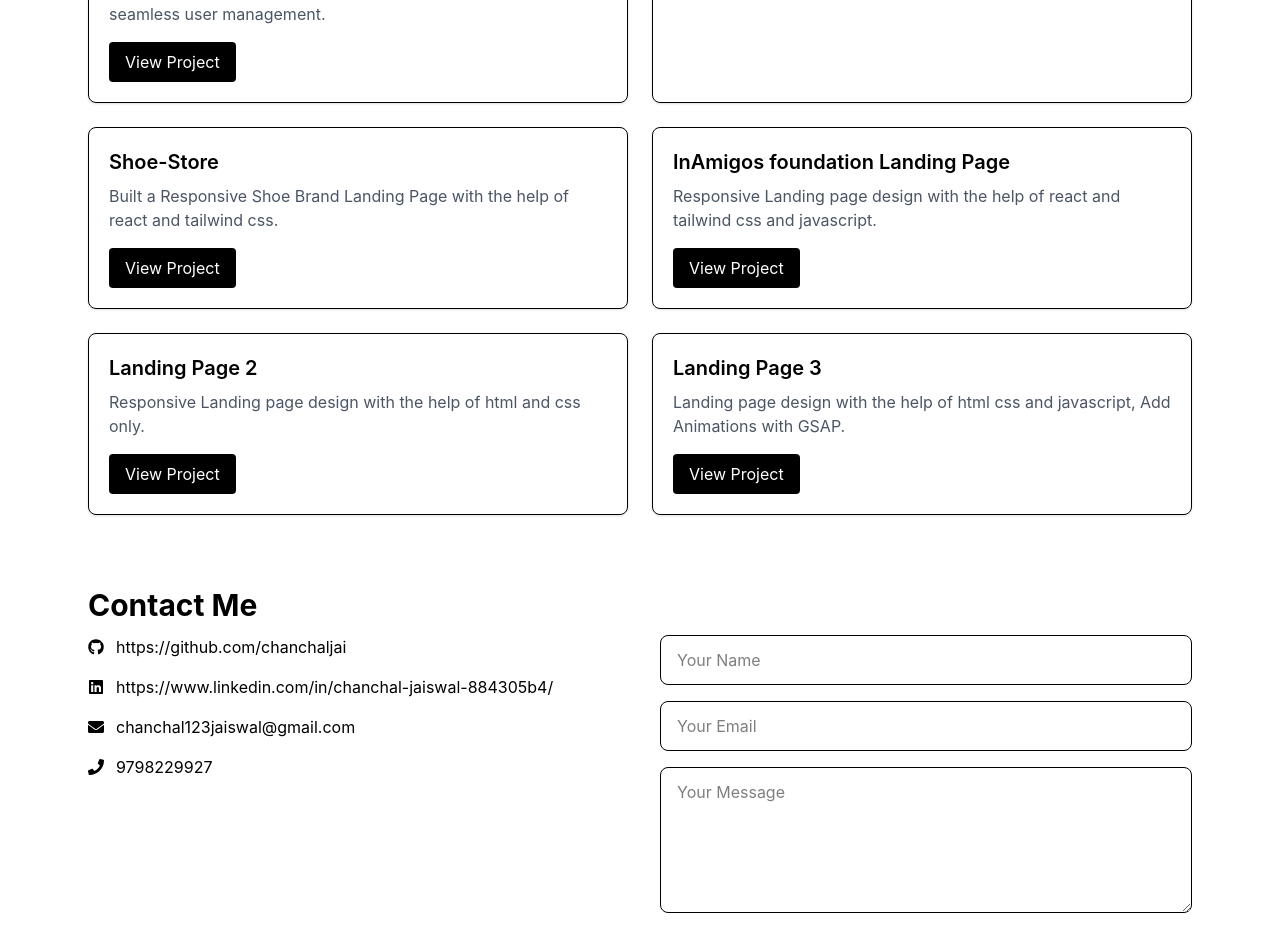
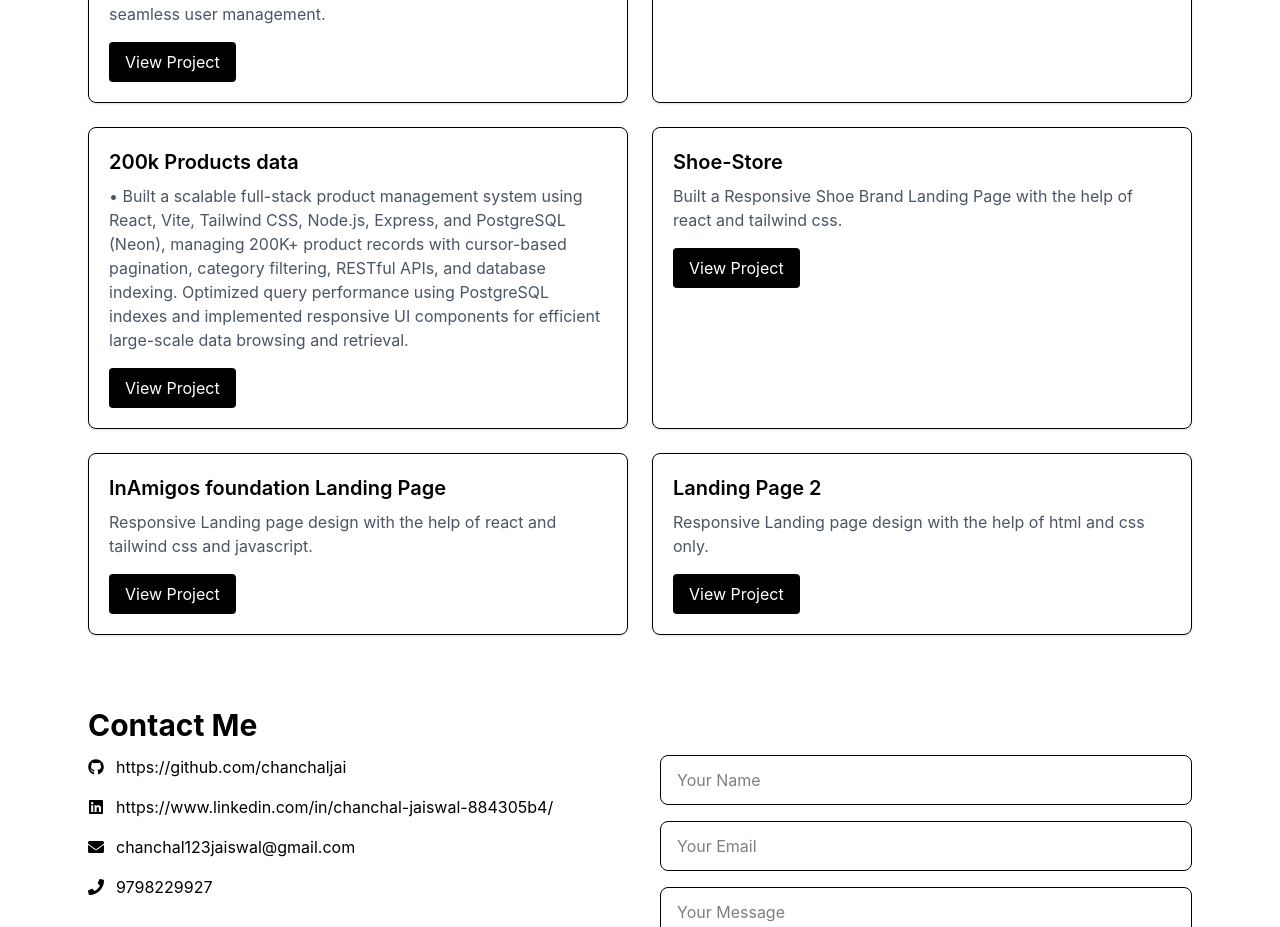
Before and after one commit to chanchaljai/react-portfolio, a React (Vite) app: page / in a window 1280 px wide. Shown: the part 880-1807 px from the top of the page. Built offline with nearby package versions, Linux system fonts and the light colour scheme.

Commit message:
200k data project

```diff
--- a/src/components/Projects.jsx
+++ b/src/components/Projects.jsx
@@ -16,33 +16,34 @@ const projects = [
       "E-Commerce app with secure authentication, product browsing, cart, order, and address management",
     link: "https://ecom-project1-frontend.vercel.app/",
   },
+    {
+    id: 3,
+    title: "200k Products data",
+    description:
+      "•	Built a scalable full-stack product management system using React, Vite, Tailwind CSS, Node.js, Express, and PostgreSQL (Neon), managing 200K+ product records with cursor-based pagination, category filtering, RESTful APIs, and database indexing. Optimized query performance using PostgreSQL indexes and implemented responsive UI components for efficient large-scale data browsing and retrieval.",
+    link: "https://project-200-frontend.vercel.app/",
+  },
+
   {
-    id: 3,
+    id: 4,
     title: "Shoe-Store",
     description:
       "Built a Responsive Shoe Brand Landing Page with the help of react and tailwind css.",
     link: "https://shoe-brand-mu.vercel.app/",
   },
   {
-    id: 4,
+    id: 5,
     title: "InAmigos foundation Landing Page",
     description:
       "Responsive Landing page design with the help of react and tailwind css and javascript.",
     link: "https://in-amigos-page.vercel.app/",
   },
   {
-    id: 5,
+    id: 6,
     title: "Landing Page 2",
     description:
       "Responsive Landing page design with the help of html and css only.",
     link: "https://landing-page-2-vert.vercel.app/",
-  },
-  {
-    id: 6,
-    title: "Landing Page 3",
-    description:
-      "Landing page design with the help of html css and javascript, Add Animations with GSAP.",
-    link: "https://landing-page-3-self-eight.vercel.app/",
   },
 ];
 
```
Also changed, not shown: 1 other file (tests, documents, lock files or other folders).
